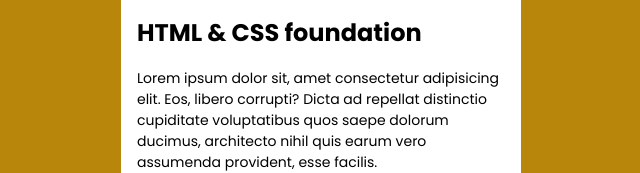
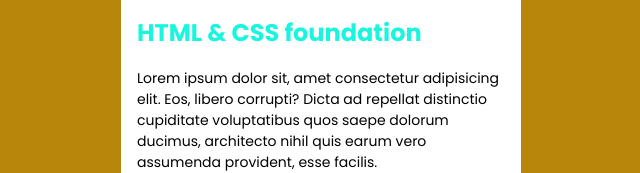
Before and after one commit to leandrobacelar/card-theme, a plain HTML site: page index.html in a window 1280 px wide. Both pictures are taken after a click on the button 815 px from the left and 384 px from the top of the page. Shown: the part 438-611 px from the top of the page, without its empty margins (319-959 px from the left). Drawn offline with Linux system fonts and the light colour scheme.

Commit message:
proyect-completed

```diff
--- a/index.html
+++ b/index.html
@@ -23,7 +23,7 @@
         <div class="card-datetime">
           <div class="badge-container">
             <span class="badge">learning</span>
-            <button>
+            <button class="action-button">
               <svg
                 xmlns="http://www.w3.org/2000/svg"
                 viewBox="0 0 24 24"
--- a/index.js
+++ b/index.js
@@ -1 +1,13 @@
-console.log("working");
+const button = document.querySelector(".action-button");
+const titleCard = document.querySelector(".card-title");
+
+button.addEventListener("click", handleClick);
+
+function handleClick() {
+  titleCard.style.color = randomColor();
+}
+
+function randomColor() {
+  const color = Math.floor(Math.random() * 16777215).toString(16);
+  return "#" + color;
+}
```
